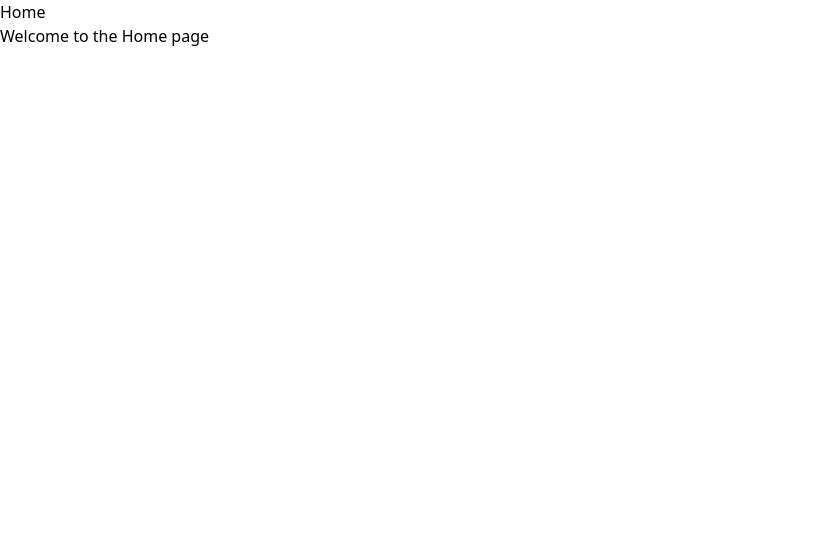
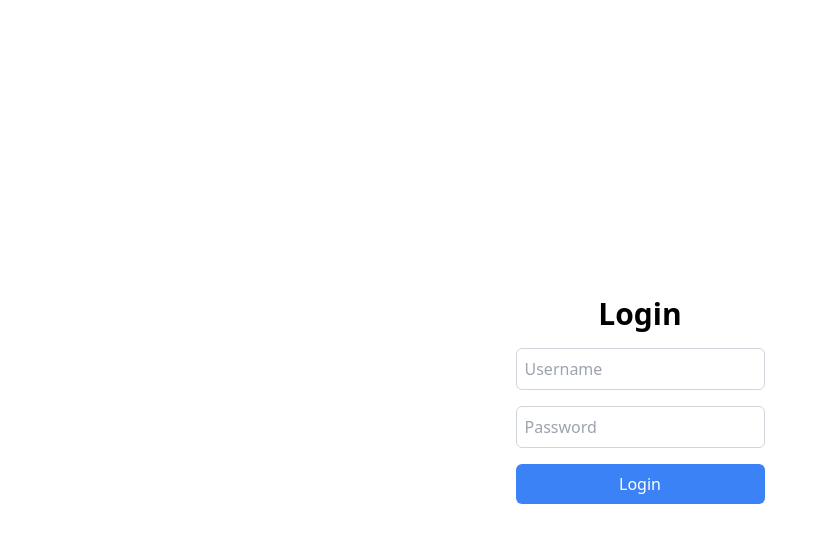
Before and after one commit to gabrielvanzz/soluct-market, a Vue app: page /login in a window 1280 px wide. Before the commit this address led to /. Shown: the top 542 px of the page, without its empty margins (0-828 px from the left). Built offline with nearby package versions, Linux system fonts and the light colour scheme.

Commit message:
[TSK-1] - feat: handle user login
Finished the login View, saving the token returned by API on localStorage

```diff
--- a/src/App.vue
+++ b/src/App.vue
@@ -1,5 +1,17 @@
 <script setup lang="ts">
-import { RouterView } from 'vue-router'
+  import { RouterView } from 'vue-router'
+  import { onBeforeMount } from 'vue';
+
+  import { useUserStore } from '@/stores/user'
+
+  const user = useUserStore()
+  onBeforeMount(() => {
+    const userToken = localStorage.getItem('token')
+
+    if (userToken){
+      user.isAuthenticated = true
+    }
+  })
 
 </script>
 
--- a/src/router/index.ts
+++ b/src/router/index.ts
@@ -39,3 +39,6 @@ router.beforeEach(async (to) => {
 
 
 export default router
+
+
+//criar pasta services para usar o axios, configurar instancia padrão
--- a/src/stores/user.ts
+++ b/src/stores/user.ts
@@ -1,8 +1,28 @@
 import { ref } from 'vue'
 import { defineStore } from 'pinia'
+import router from '@/router'
 
 export const useUserStore = defineStore('user', () => {
-  const userData = ref({})
-  const isAuthenticated = ref(true)
-  return { userData, isAuthenticated }
+  // const userData = ref({})
+  const isAuthenticated = ref()
+
+  function login(response: { token : string }) {
+    if (response.token) {
+      localStorage.setItem('token', response.token)
+      isAuthenticated.value = true
+      router.push('/')
+  }
+  }
+
+  function logout() {
+    localStorage.removeItem('token')
+    isAuthenticated.value = false
+    console.log("logout")
+    router.push('/login')
+  }
+
+
+  return { isAuthenticated, login, logout }
+
+
 })
--- a/src/views/HomeView.vue
+++ b/src/views/HomeView.vue
@@ -1,6 +1,14 @@
+<script setup lang="ts">
+import { useUserStore } from '@/stores/user';
+
+const { logout } = useUserStore();
+
+</script>
+
 <template>
     <div>
         <h1>Home</h1>
         <p>Welcome to the Home page</p>
+        <button @click="logout">Logout</button>
     </div>
 </template>
--- a/src/views/LoginView.vue
+++ b/src/views/LoginView.vue
@@ -1,11 +1,40 @@
 <script setup lang="ts">
+import axiosConfig from '@/services/axiosConfiguration';
+import { ref } from 'vue';
+import { useUserStore } from '@/stores/user';
 
+
+    const username = ref<string>('')
+    const password = ref<string>('')
+
+    const {login} = useUserStore()
+
+    const handleLogin = () => {
+        if (!username.value || !password.value) {
+            alert('Please fill in all fields')
+            return
+        }
+        axiosConfig.post('/auth/login', {
+            username: username.value,
+            password: password.value
+        }).then((res) => {
+            login(res.data)
+        }).catch(() => {
+            alert('Invalid credentials')
+        })
+    }
 </script>
 
 
 <template>
-    <div>
-        <h1>Login</h1>
-        <p>Login</p>
+    <div class="flex items-center justify-center h-screen sm:">
+        <div>
+            <h1 class="text-3xl font-bold text-center">Login</h1>
+            <form class="flex flex-col space-y-4 mt-4" @submit.prevent="handleLogin">
+                <input type="text" placeholder="Username" v-model="username" class="p-2 border border-gray-300 rounded-md focus-within:border-blue-300 focus-within:ring-2 focus-within:ring-blue-100 outline-none" />
+                <input type="password" placeholder="Password" v-model="password" class="p-2 border border-gray-300 rounded-md focus-within:border-blue-300 focus-within:ring-2 focus-within:ring-blue-100 outline-none" />
+                <button type="submit" class="bg-blue-500 text-white p-2 rounded-md hover:bg-blue-700">Login</button>
+            </form>
+        </div>
     </div>
 </template>
```
